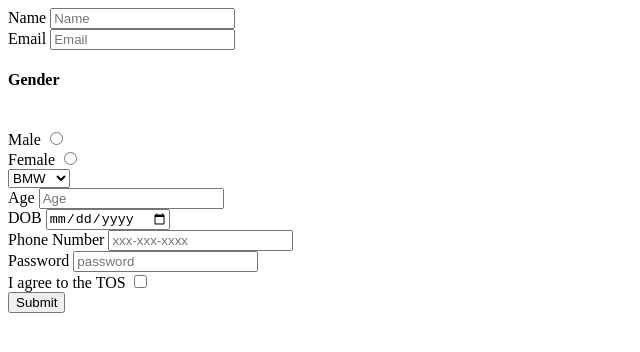
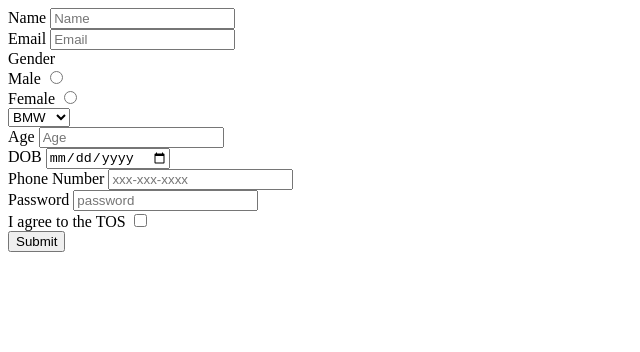
Before and after one commit to acciojob/signup-form-car-ravikshetri, a website: page main.html in a window 1280 px wide. Shown: the whole page, without its empty margins (0-640 px from the left). Drawn offline with Linux system fonts and the light colour scheme.

Commit message:
created a submission

```diff
--- a/main.html
+++ b/main.html
@@ -17,7 +17,7 @@
       <label for="email">Email</label>
       <input type="email" id="email" required placeholder="Email">
       <br>
-      <h4>Gender</h4>  <br>
+      Gender <br>
       <label for="gender_m">Male</label>
       <input type="radio" id="gender_m" required name="gender"> <br>
       <label for="gender_f">Female</label>
```
